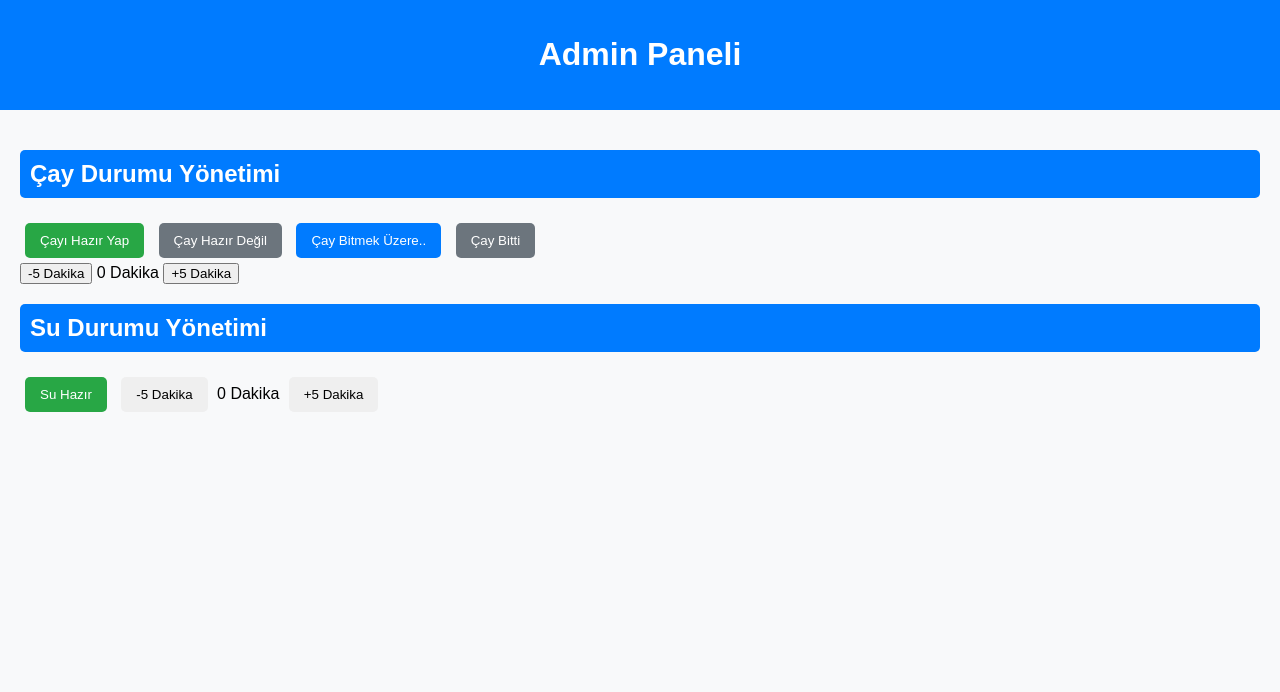
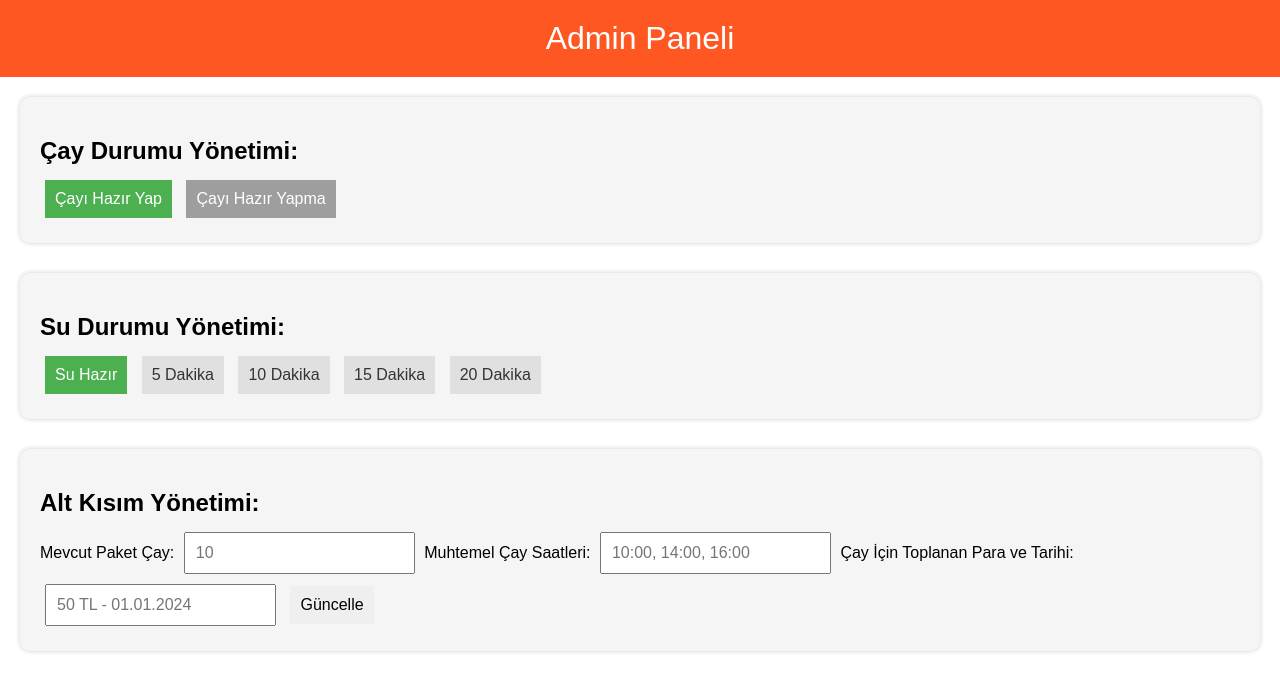
Before and after one commit to ReceproF/cay_durumu_sistemi, a Flask app: page /admin in a window 1280 px wide. Shown: the top 692 px of the page. Run offline with Flask 3, Linux system fonts and the light colour scheme.

Commit message:
Update admin.html

```diff
--- a/templates/admin.html
+++ b/templates/admin.html
@@ -1,5 +1,5 @@
 <!DOCTYPE html>
-<html lang="en">
+<html lang="tr">
 <head>
     <meta charset="UTF-8">
     <meta name="viewport" content="width=device-width, initial-scale=1.0">
@@ -7,117 +7,120 @@
     <style>
         body {
             font-family: Arial, sans-serif;
-            background-color: #f8f9fa;
             margin: 0;
             padding: 0;
+            box-sizing: border-box;
         }
         .header {
-            background-color: #007bff;
+            background-color: #FF5722;
             color: white;
+            padding: 20px;
             text-align: center;
-            padding: 15px 0;
+            font-size: 2em;
         }
-        .content {
+        .container {
             padding: 20px;
+            display: flex;
+            flex-direction: column;
+            gap: 30px;
         }
         .section {
-            margin-bottom: 20px;
+            background-color: #F5F5F5;
+            padding: 20px;
+            border-radius: 10px;
+            box-shadow: 0px 0px 5px rgba(0, 0, 0, 0.2);
         }
-        .section h2 {
-            background-color: #007bff;
-            color: white;
+        h2 {
+            margin-bottom: 10px;
+            font-size: 1.5em;
+        }
+        button {
+            font-size: 1em;
             padding: 10px;
-            border-radius: 5px;
-        }
-        .button-group button {
             margin: 5px;
-            padding: 10px 15px;
             border: none;
-            border-radius: 5px;
             cursor: pointer;
         }
-        .button-group .green {
-            background-color: #28a745;
+        .green-button {
+            background-color: #4CAF50;
             color: white;
         }
-        .button-group .gray {
-            background-color: #6c757d;
+        .grey-button {
+            background-color: #9E9E9E;
             color: white;
         }
-        .button-group .blue {
-            background-color: #007bff;
+        .water-button {
+            background-color: #E0E0E0;
+            color: #333;
+        }
+        .water-button.active {
+            background-color: #4CAF50;
             color: white;
+        }
+        input {
+            font-size: 1em;
+            padding: 10px;
+            margin: 5px;
         }
     </style>
 </head>
 <body>
-    <div class="header">
-        <h1>Admin Paneli</h1>
-    </div>
-    <div class="content">
+    <div class="header">Admin Paneli</div>
+    <div class="container">
         <div class="section">
-            <h2>Çay Durumu Yönetimi</h2>
-            <div class="button-group">
-                <button onclick="updateTeaStatus('ready')" class="green">Çayı Hazır Yap</button>
-                <button onclick="updateTeaStatus('not_ready')" class="gray">Çay Hazır Değil</button>
-                <button onclick="updateTeaStatus('almost_done')" class="blue">Çay Bitmek Üzere..</button>
-                <button onclick="updateTeaStatus('finished')" class="gray">Çay Bitti</button>
-            </div>
-            <div>
-                <button onclick="adjustTeaTimer(-5)">-5 Dakika</button>
-                <span id="tea-timer">0 Dakika</span>
-                <button onclick="adjustTeaTimer(5)">+5 Dakika</button>
-            </div>
+            <h2>Çay Durumu Yönetimi:</h2>
+            <button class="green-button" onclick="updateTeaStatus(true)">Çayı Hazır Yap</button>
+            <button class="grey-button" onclick="updateTeaStatus(false)">Çayı Hazır Yapma</button>
         </div>
         <div class="section">
-            <h2>Su Durumu Yönetimi</h2>
-            <div class="button-group">
-                <button onclick="updateWaterStatus('ready')" class="green">Su Hazır</button>
-                <button onclick="adjustWaterTimer(-5)">-5 Dakika</button>
-                <span id="water-timer">0 Dakika</span>
-                <button onclick="adjustWaterTimer(5)">+5 Dakika</button>
-            </div>
+            <h2>Su Durumu Yönetimi:</h2>
+            <button class="water-button active" onclick="updateWaterTimer(0)">Su Hazır</button>
+            <button class="water-button" onclick="updateWaterTimer(5)">5 Dakika</button>
+            <button class="water-button" onclick="updateWaterTimer(10)">10 Dakika</button>
+            <button class="water-button" onclick="updateWaterTimer(15)">15 Dakika</button>
+            <button class="water-button" onclick="updateWaterTimer(20)">20 Dakika</button>
+        </div>
+        <div class="section">
+            <h2>Alt Kısım Yönetimi:</h2>
+            <label>Mevcut Paket Çay:</label>
+            <input type="number" id="tea-stock-input" placeholder="10">
+            <label>Muhtemel Çay Saatleri:</label>
+            <input type="text" id="tea-times-input" placeholder="10:00, 14:00, 16:00">
+            <label>Çay İçin Toplanan Para ve Tarihi:</label>
+            <input type="text" id="tea-money-input" placeholder="50 TL - 01.01.2024">
+            <button onclick="updateFooter()">Güncelle</button>
         </div>
     </div>
-
     <script>
-        let teaTimer = 0;
-        let waterTimer = 0;
-
-        function updateTeaStatus(status) {
-            fetch('/update-tea-status', {
+        async function updateTeaStatus(isReady) {
+            await fetch('/update-status', {
                 method: 'POST',
                 headers: { 'Content-Type': 'application/json' },
-                body: JSON.stringify({ status })
-            }).then(() => alert('Çay durumu güncellendi.'));
+                body: JSON.stringify({ tea_ready: isReady })
+            });
+            alert("Çay durumu güncellendi!");
         }
 
-        function adjustTeaTimer(amount) {
-            teaTimer = Math.max(0, teaTimer + amount);
-            document.getElementById('tea-timer').innerText = `${teaTimer} Dakika`;
-            fetch('/update-tea-timer', {
+        async function updateWaterTimer(minutes) {
+            await fetch('/update-water-status', {
                 method: 'POST',
                 headers: { 'Content-Type': 'application/json' },
-                body: JSON.stringify({ timer: teaTimer })
+                body: JSON.stringify({ water_timer: minutes })
             });
+            alert("Su kaynama süresi güncellendi!");
         }
 
-        function updateWaterStatus(status) {
-            fetch('/update-water-status', {
+        async function updateFooter() {
+            const teaStock = document.getElementById('tea-stock-input').value;
+            const teaTimes = document.getElementById('tea-times-input').value;
+            const teaMoney = document.getElementById('tea-money-input').value;
+
+            await fetch('/update-footer', {
                 method: 'POST',
                 headers: { 'Content-Type': 'application/json' },
-                body: JSON.stringify({ status })
-            }).then(() => alert('Su durumu güncellendi.'));
-        }
-
-        function adjustWaterTimer(amount) {
-            waterTimer = Math.max(0, waterTimer + amount);
-            document.getElementById('water-timer').innerText = `${waterTimer} Dakika`;
-            fetch('/update-water-timer', {
-                method: 'POST',
-                headers: { 'Content-Type': 'application/json' },
-                body: JSON.stringify({ timer: waterTimer })
+                body: JSON.stringify({ tea_stock: teaStock, tea_times: teaTimes, tea_money: teaMoney })
             });
+            alert("Alt kısım bilgileri güncellendi!");
         }
     </script>
 </body>
```
